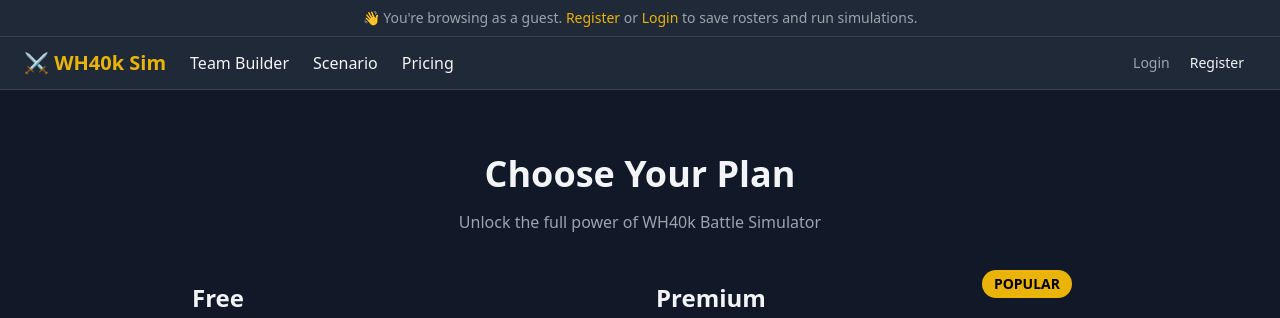
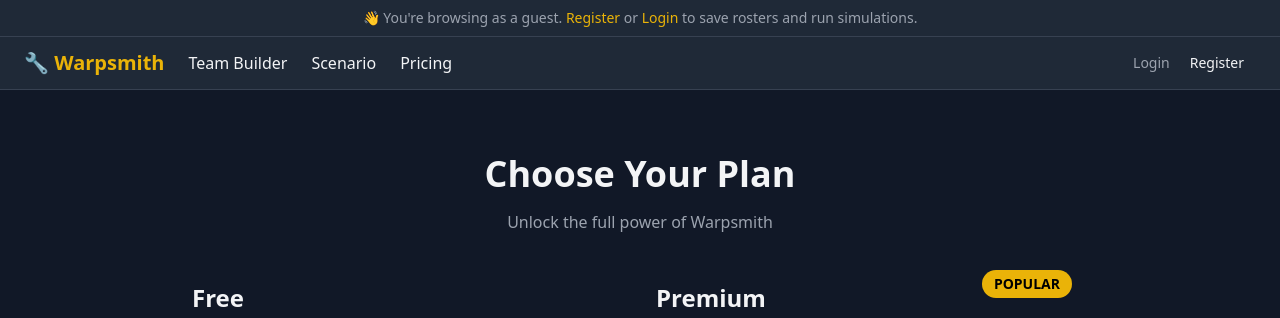
Before and after one commit to fixemer90-stack/Warpsmith, a FastAPI app: page /pricing in a window 1280 px wide. Shown: the top 318 px of the page. Run offline with FastAPI, Linux system fonts and the light colour scheme; data that the repository does not hold is empty; some libraries are stand-ins or nearby versions.

Commit message:
chore: rename project from WH40k Battle Simulator to Warpsmith
Update project name and branding across documentation, configuration,
application metadata, and web templates to reflect the new name "Warpsmith".

```diff
--- a/main.py
+++ b/main.py
@@ -28,9 +28,9 @@
 ).split(",")
 
 app = FastAPI(
-    title="WH40k Battle Simulator",
+    title="Warpsmith — WH40k Battle Simulator",
     version="0.2.0",
-    description="Симулятор сценариев боёв Warhammer 40,000 — сбор армии, AI-vs-AI бой, пораундовый реплей.",
+    description="Warpsmith — симулятор сценариев боёв Warhammer 40,000: сбор армии, AI-vs-AI бой, пораундовый реплей.",
 )
 
 # ── CORS ─────────────────────────────────────────────────────────
--- a/pyproject.toml
+++ b/pyproject.toml
@@ -1,5 +1,5 @@
 [project]
-name = "wh40k-simulator"
+name = "warpsmith"
 version = "0.2.0"
 description = "Warhammer 40,000 Battle Simulator"
 requires-python = ">=3.12"
--- a/web/routes/pages.py
+++ b/web/routes/pages.py
@@ -16,7 +16,7 @@
     """Главная страница."""
     return templates.TemplateResponse(
         "index.html",
-        {"request": request, "title": "WH40k Battle Simulator"},
+        {"request": request, "title": "Warpsmith"},
     )
 
 
@@ -52,7 +52,7 @@
     """Страница с планами подписки."""
     return templates.TemplateResponse(
         "pricing.html",
-        {"request": request, "title": "Pricing — WH40k Simulator"},
+        {"request": request, "title": "Pricing — Warpsmith"},
     )
 
 
@@ -61,5 +61,5 @@
     """Управление подпиской (Stripe Customer Portal stub)."""
     return templates.TemplateResponse(
         "pricing.html",
-        {"request": request, "title": "Billing — WH40k Simulator"},
+        {"request": request, "title": "Billing — Warpsmith"},
     )
--- a/web/templates/base.html
+++ b/web/templates/base.html
@@ -40,7 +40,7 @@
     </template>
 
     <nav class="bg-gray-800 border-b border-gray-700 px-6 py-3 flex items-center gap-6">
-        <a href="/" class="text-xl font-bold text-yellow-500">⚔️ WH40k Sim</a>
+        <a href="/" class="text-xl font-bold text-yellow-500">🔧 Warpsmith</a>
         <a href="/team-builder" class="hover:text-yellow-400">Team Builder</a>
         <a href="/scenario-setup" class="hover:text-yellow-400">Scenario</a>
         <a href="/pricing" class="hover:text-yellow-400">Pricing</a>
--- a/web/templates/index.html
+++ b/web/templates/index.html
@@ -2,7 +2,7 @@
 {% block content %}
 <div class="max-w-4xl mx-auto text-center py-16">
     <h1 class="text-5xl font-bold mb-6">
-        <span class="text-yellow-500">⚔️</span> WH40k Battle Simulator
+        <span class="text-yellow-500">🔧</span> Warpsmith
     </h1>
     <p class="text-xl text-gray-400 mb-12">
         Собирай армии, выбирай сценарии, симулируй бои по правилам
--- a/web/templates/pricing.html
+++ b/web/templates/pricing.html
@@ -4,7 +4,7 @@
 <!-- Страница Pricing — заглушка для Stripe Checkout -->
 <div class="max-w-4xl mx-auto mt-8" x-data="pricing()">
     <h1 class="text-4xl font-bold text-center mb-4">Choose Your Plan</h1>
-    <p class="text-center text-gray-400 mb-12">Unlock the full power of WH40k Battle Simulator</p>
+    <p class="text-center text-gray-400 mb-12">Unlock the full power of Warpsmith</p>
 
     <div class="grid md:grid-cols-2 gap-8">
 
```
Also changed, not shown: AGENTS.md (+1 -1 lines), INDEX.md (+3 -1 lines), ROADMAP.md (+1 -1 lines).
